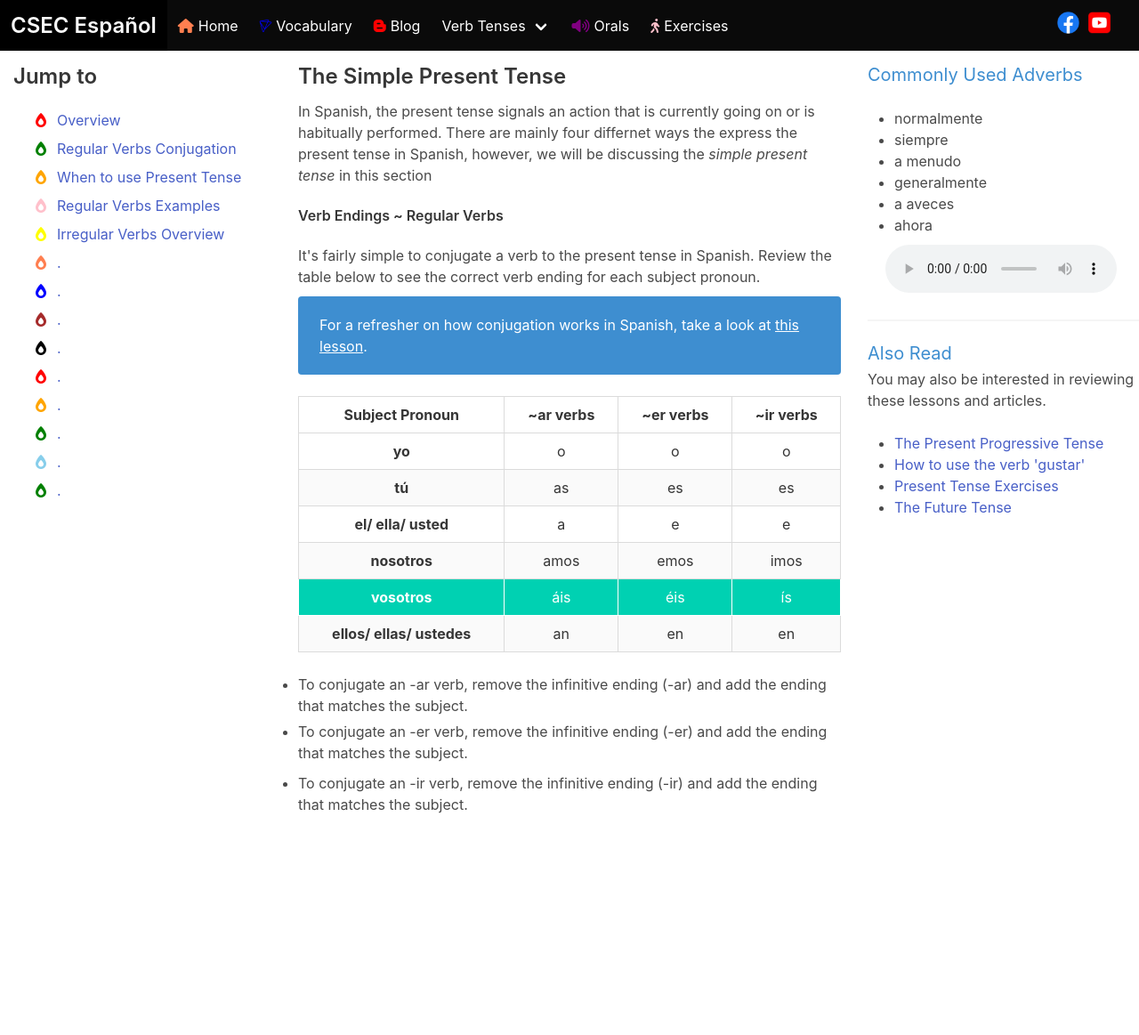
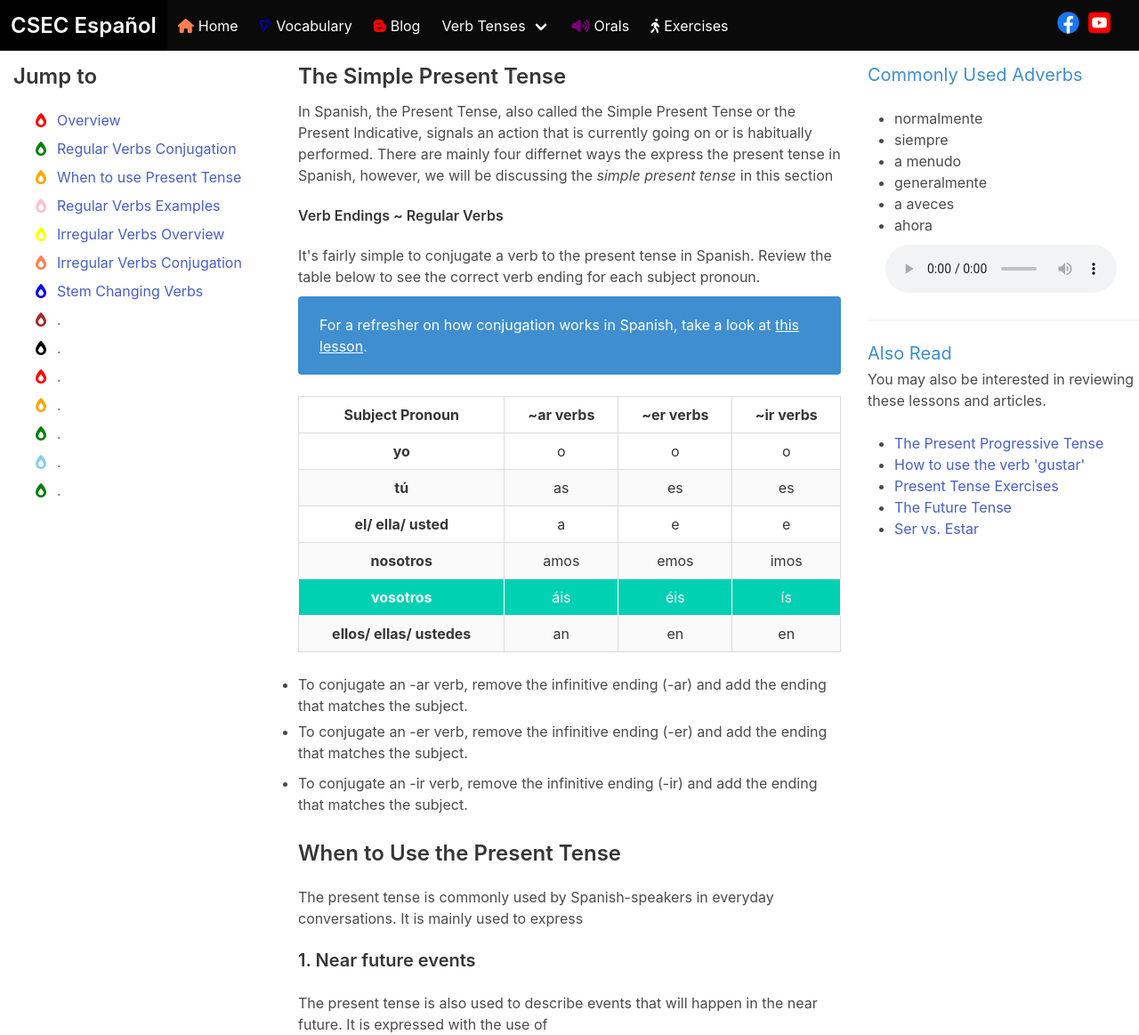
Before and after one commit to rxheem/cxc-espanol-app, a React app: page /tenses/present in a window 1280 px wide. Shown: the whole page at 89% size. Before the commit the page ends 921 px from the top, so only its background shows below. Built offline with nearby package versions, Linux system fonts and the light colour scheme.

Commit message:
Updates.

```diff
--- a/package.json
+++ b/package.json
@@ -4,6 +4,9 @@
   "private": true,
   "dependencies": {
     "@babel/core": "7.4.3",
+    "@fortawesome/fontawesome-svg-core": "^1.2.19",
+    "@fortawesome/free-solid-svg-icons": "^5.9.0",
+    "@fortawesome/react-fontawesome": "^0.1.4",
     "@google-cloud/translate": "^4.0.1",
     "@svgr/webpack": "4.1.0",
     "@typescript-eslint/eslint-plugin": "1.6.0",
--- a/public/index.html
+++ b/public/index.html
@@ -38,10 +38,10 @@
     <meta http-equiv="Cache-Control" content="no-cache" />
     <link rel="manifest" href="%PUBLIC_URL%/manifest.json" />
     <title>CSEC Español - Guide, notes and exercises.</title>
-    <script src="https://kit.fontawesome.com/3b83e0293b.js"></script>
   </head>
   <body>
     <noscript>You need to enable JavaScript to run this app.</noscript>
     <div id="root"></div>
+    <script src="https://kit.fontawesome.com/3b83e0293b.js"></script>
   </body>
 </html>
--- a/src/tenses/present/views/AlsoRead.js
+++ b/src/tenses/present/views/AlsoRead.js
@@ -30,6 +30,9 @@ const AlsoRead = () => {
             <li>
               <a href='/tenses/future-tense/'>The Future Tense</a>
             </li>
+            <li>
+              <a href='/blog/ser-vs-estar/'>Ser vs. Estar</a>
+            </li>
           </ul>
         </span>
       </div>
--- a/src/tenses/present/views/MainSection.js
+++ b/src/tenses/present/views/MainSection.js
@@ -2,6 +2,7 @@ import React, { Fragment } from 'react';
 
 // All imports
 import PresentTenseRegularVerbsEndingTable from './PresentTenseRegularVerbsEndingTable';
+import WhenToUsePresentTense from './WhenToUsePresentTense';
 
 const MainSection = props => {
   return (
@@ -10,12 +11,13 @@ const MainSection = props => {
 
       {/* Definition */}
       <div style={{ marginTop: '-10px' }}>
-        <span>
-          In Spanish, the present tense signals an action that is currently
-          going on or is habitually performed. There are mainly four differnet
-          ways the express the present tense in Spanish, however, we will be
-          discussing the <i>simple present tense</i> in this section
-        </span>
+        <p>
+          In Spanish, the Present Tense, also called the Simple Present Tense or
+          the Present Indicative, signals an action that is currently going on
+          or is habitually performed. There are mainly four differnet ways the
+          express the present tense in Spanish, however, we will be discussing
+          the <i>simple present tense</i> in this section
+        </p>
       </div>
       <br />
       <h1 className='title is-6'>Verb Endings ~ Regular Verbs</h1>
@@ -49,9 +51,8 @@ const MainSection = props => {
         </li>
       </ul>
 
-      <div>
-        <span />
-      </div>
+      {/* When to use present tense */}
+      <WhenToUsePresentTense />
 
       <div className='container'>
         <span />
--- a/src/tenses/present/views/Navigation.js
+++ b/src/tenses/present/views/Navigation.js
@@ -49,14 +49,14 @@ const Navigation = props => {
             className='fas fa-burn'
             style={{ color: 'coral', paddingRight: '12px' }}
           />
-          <a href='#'>.</a>
+          <a href='#'>Irregular Verbs Conjugation</a>
         </li>
         <li style={{ paddingTop: '8px' }}>
           <i
             className='fas fa-burn'
             style={{ color: 'blue', paddingRight: '12px' }}
           />
-          <a href='#'>.</a>
+          <a href='#StemChangingVerbs'>Stem Changing Verbs</a>
         </li>
         <li style={{ paddingTop: '8px' }}>
           <i
--- /dev/null
+++ b/src/tenses/present/views/WhenToUsePresentTense.js
@@ -0,0 +1,25 @@
+import React, { Fragment } from 'react';
+
+const WhenToUsePresentTense = props => {
+  return (
+    <Fragment>
+      <br />
+      <div id='WhenToUsePresentTense'>
+        <h1 className='title is-4'>When to Use the Present Tense</h1>
+        <p>The present tense is commonly used by Spanish-speakers in everyday conversations. It is mainly used to express</p>
+
+        <div>
+          {/* Things happening in the near future */}
+          <div>
+            <br />
+            <h1 className='title is-5'>1. Near future events</h1>
+            <span>The present tense is also used to describe events that will happen in the near future. It is expressed with the use of</span>
+          </div>
+
+        </div>
+      </div>
+    </Fragment>
+  )
+}
+
+export default WhenToUsePresentTense;
--- a/src/views/MainNavigation.js
+++ b/src/views/MainNavigation.js
@@ -136,7 +136,7 @@ const MainNavigation = props => {
             <a className='navbar-item' href='/exercises/'>
               <i
                 className='fas fa-walking'
-                style={{ color: 'pink', marginRight: '5px' }}
+                style={{ color: 'white', marginRight: '5px' }}
               />
               Exercises
             </a>
```
Also changed, not shown: src/tenses/present/views/StemChangingVerbs.js (added), 1 other file (tests, documents, lock files or other folders).
